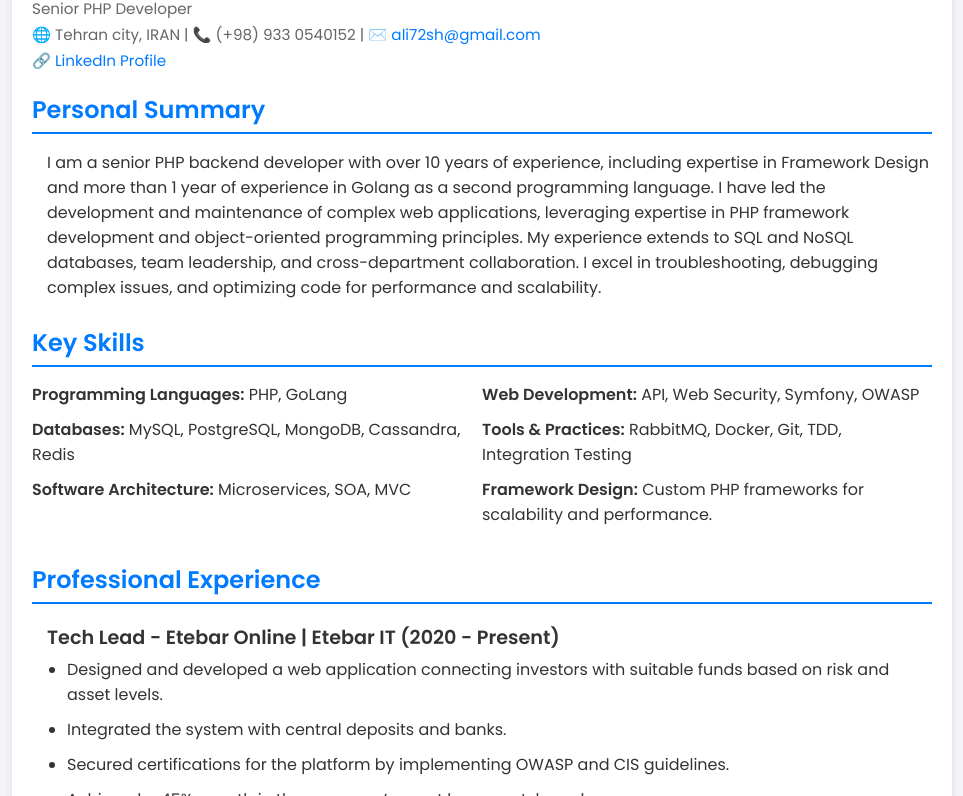
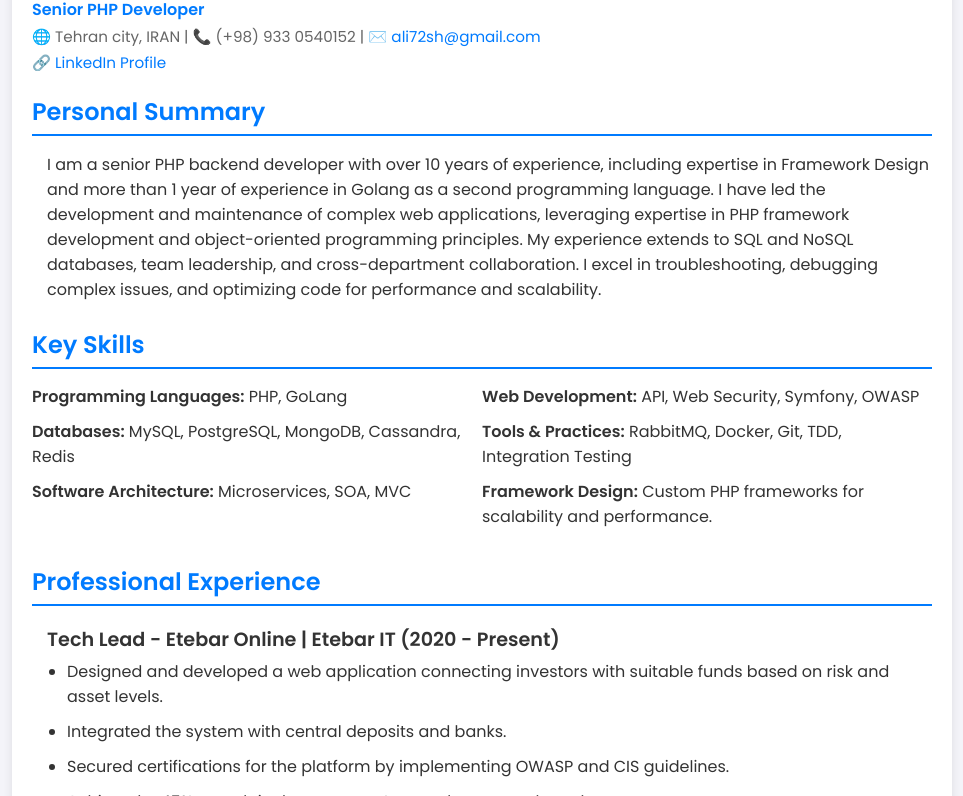
Before and after one commit to alish-dev/alish-dev.github.io, a plain HTML site: page index.html in a window 1280 px wide. Shown: the part 110-906 px from the top of the page, without its empty margins (158-1121 px from the left). Drawn offline with Linux system fonts and the light colour scheme.

Commit message:
Update index.html

```diff
--- a/index.html
+++ b/index.html
@@ -94,7 +94,7 @@
         <!-- Header -->
         <div class="header">
             <h1>Ali Shabani</h1>
-            <p>Senior PHP Developer</p>
+            <strong style="color: #007BFF;">Senior PHP Developer</strong>
             <p>🌐 Tehran city, IRAN | 📞 (+98) 933 0540152 | ✉️ <a href="mailto:ali72sh@gmail.com">ali72sh@gmail.com</a></p>
             <p>🔗 <a href="https://linkedin.com/in/ali-shabani-it" target="_blank">LinkedIn Profile</a></p>
         </div>
```
